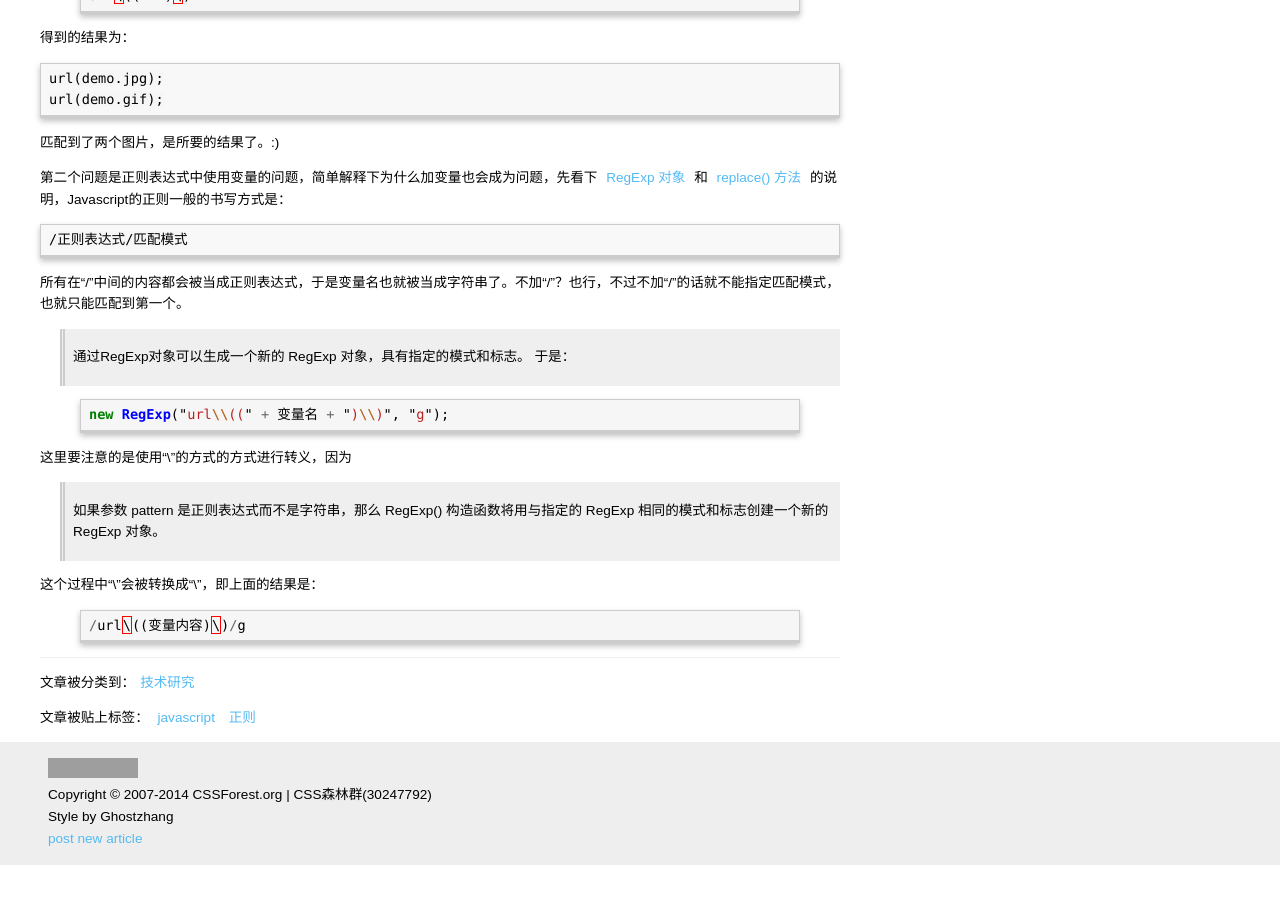
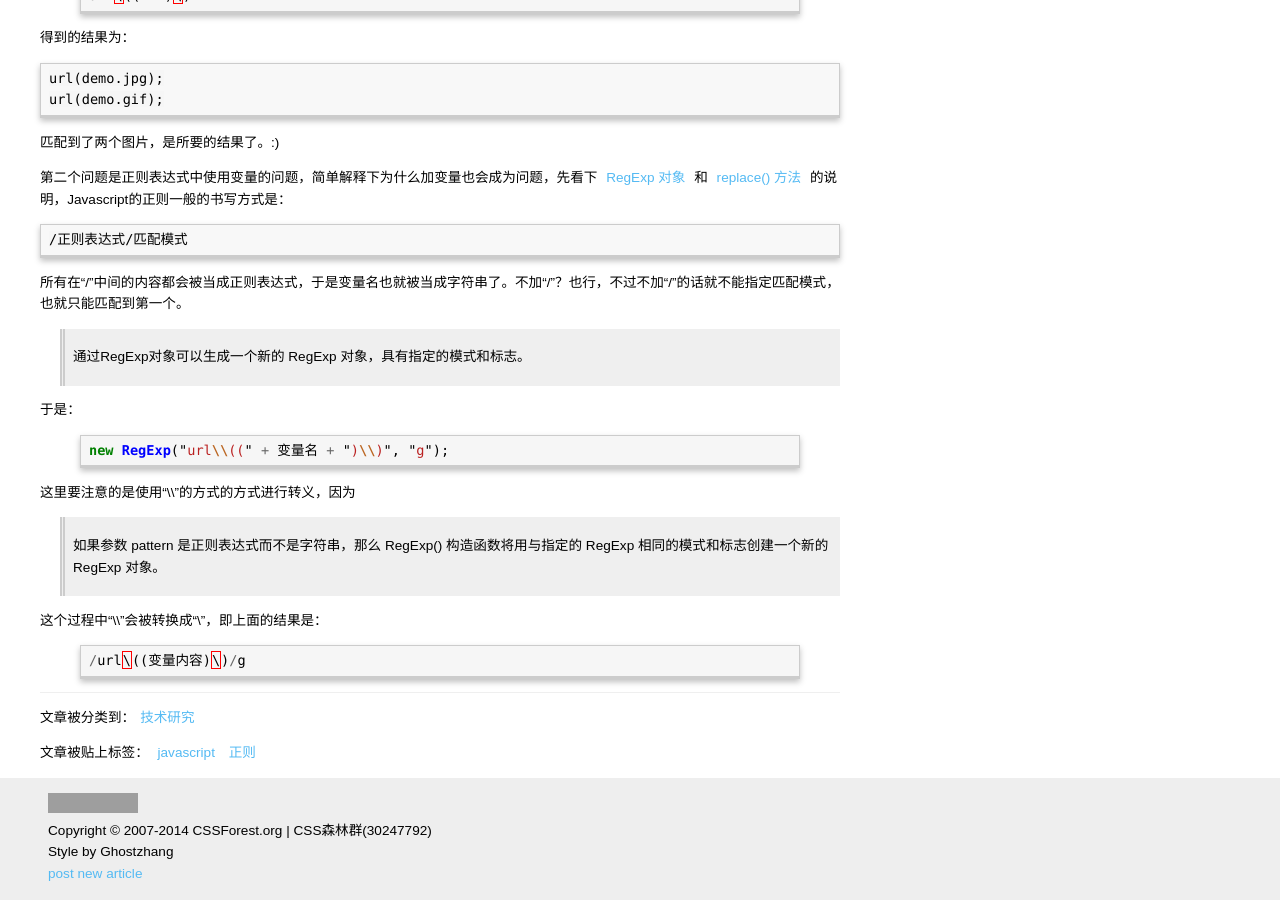
Before and after one commit to ghostzhang/ghostzhang.github.io, a Jekyll site: the page built from _posts/2009-11-27-记录下两个正则表达式的使用.md, in a window 1280 px wide and 900 px high, scrolled down 609 px. Built offline with Jekyll 4.4.1, drawn with Linux system fonts in a browser that asks for light colours; comment, search, counter and statistics services are not loaded; before the commit the page ends 1474 px from its top, so only the background shows below that; grey boxes are pictures that could not be loaded.

Commit message:
更新文章

```diff
--- a/_posts/2009-11-27-记录下两个正则表达式的使用.md
+++ b/_posts/2009-11-27-记录下两个正则表达式的使用.md
@@ -51,6 +51,7 @@
 所有在“/”中间的内容都会被当成正则表达式，于是变量名也就被当成字符串了。不加“/”？也行，不过不加“/”的话就不能指定匹配模式，也就只能匹配到第一个。
 
 >通过RegExp对象可以生成一个新的 RegExp 对象，具有指定的模式和标志。
+
 于是：
 
 {% highlight js %}
@@ -59,11 +60,11 @@
 {% endraw %}
 {% endhighlight %}
 
-这里要注意的是使用“\\”的方式的方式进行转义，因为
+这里要注意的是使用“\\\\”的方式的方式进行转义，因为
 
 >如果参数 pattern 是正则表达式而不是字符串，那么 RegExp() 构造函数将用与指定的 RegExp 相同的模式和标志创建一个新的 RegExp 对象。
 
-这个过程中“\\”会被转换成“\”，即上面的结果是：
+这个过程中“\\\\”会被转换成“\”，即上面的结果是：
 
 {% highlight js %}
 {% raw %}
```
